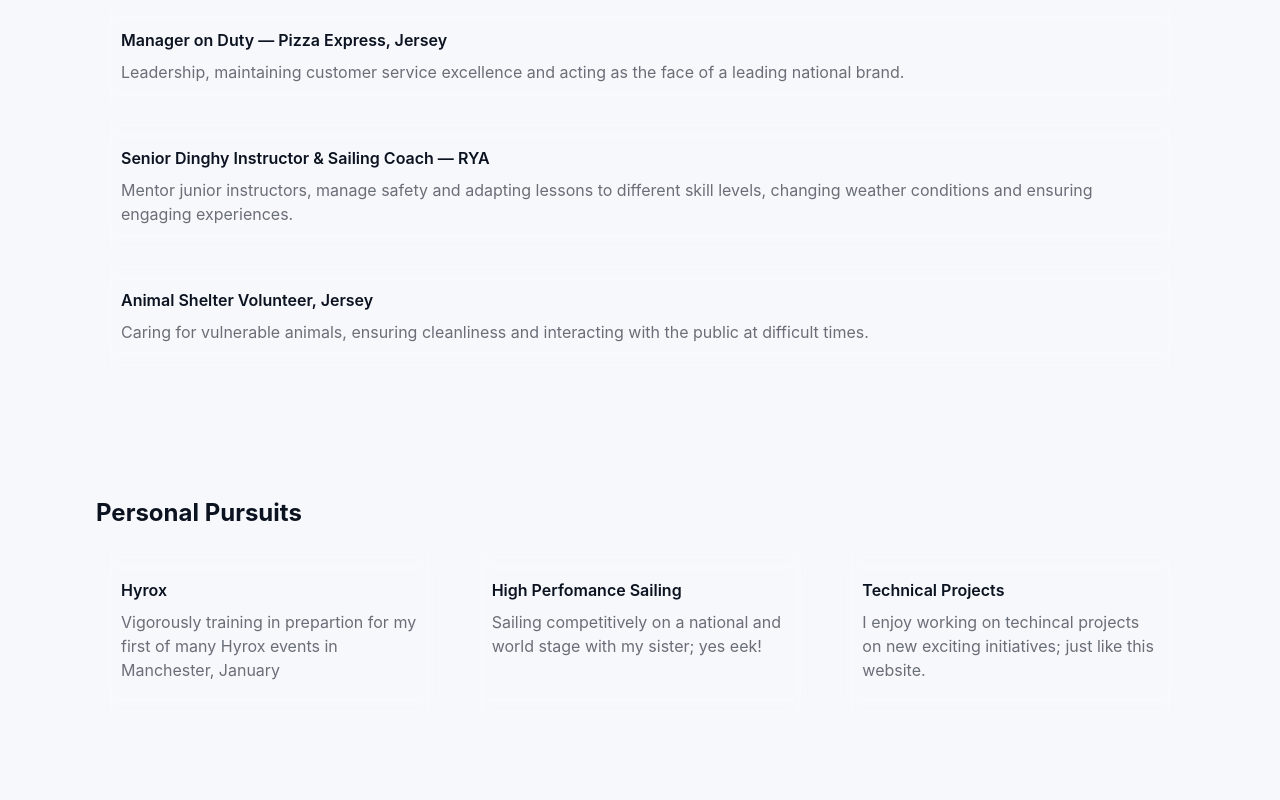
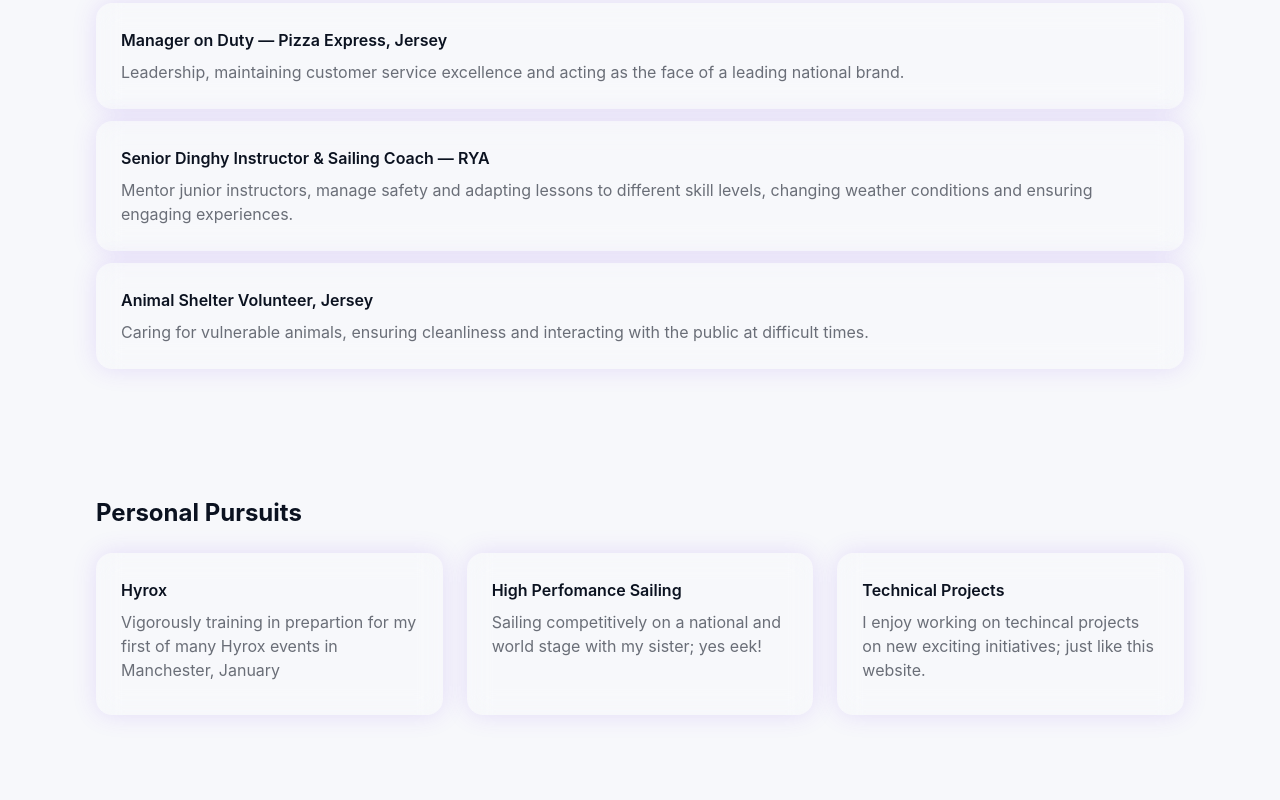
Before and after one commit to raw724/portfolio, a React (Vite) app: page / in a window 1280 px wide. Shown: the part 980-1780 px from the top of the page. Built offline with nearby package versions, Linux system fonts and the light colour scheme.

Commit message:
Update index.css

```diff
--- a/src/index.css
+++ b/src/index.css
@@ -29,10 +29,35 @@ body {
 }
 
 .glass {
+  border-radius: 1rem;
+  backdrop-filter: blur(12px);
+  transition: all 0.3s ease;
+}
+
+/* Light mode holographic glass */
+.light .glass {
+  background: rgba(255, 255, 255, 0.6);
+  border: 1px solid rgba(180, 180, 200, 0.4);
+  box-shadow:
+    0 0 20px rgba(124, 58, 237, 0.08),
+    0 0 40px rgba(6, 182, 212, 0.06);
+}
+
+/* Dark mode glass (you already had this style) */
+:not(.light) .glass {
   background: rgba(255, 255, 255, 0.03);
   border: 1px solid rgba(255, 255, 255, 0.05);
-  backdrop-filter: blur(10px);
-  border-radius: 1rem;
+  box-shadow:
+    0 0 25px rgba(124, 58, 237, 0.15),
+    inset 0 0 20px rgba(255, 255, 255, 0.02);
+}
+
+/* Optional hover shimmer */
+.glass:hover {
+  transform: translateY(-4px);
+  box-shadow:
+    0 0 25px rgba(124, 58, 237, 0.25),
+    0 0 35px rgba(6, 182, 212, 0.15);
 }
 
 .btn {
```
